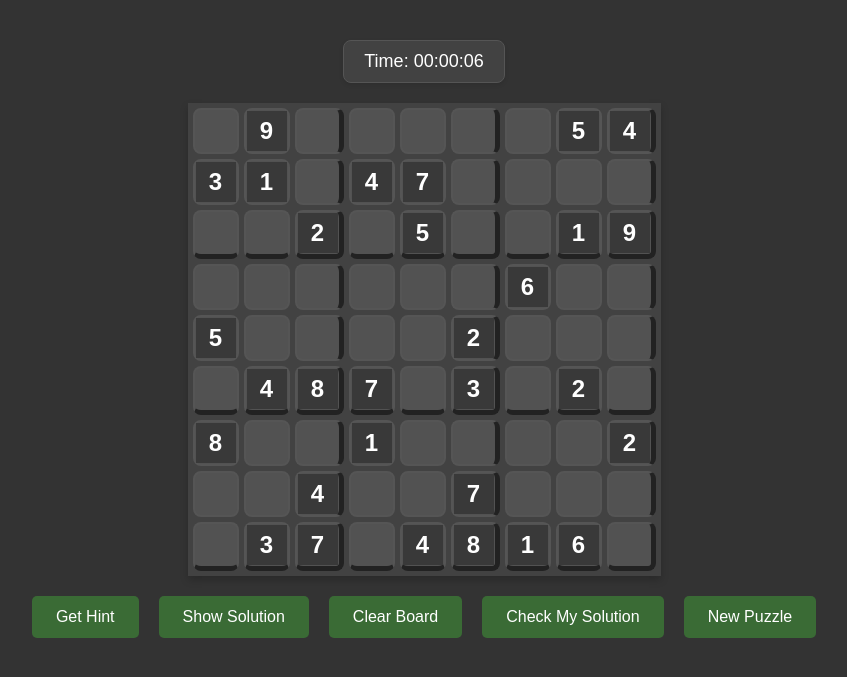
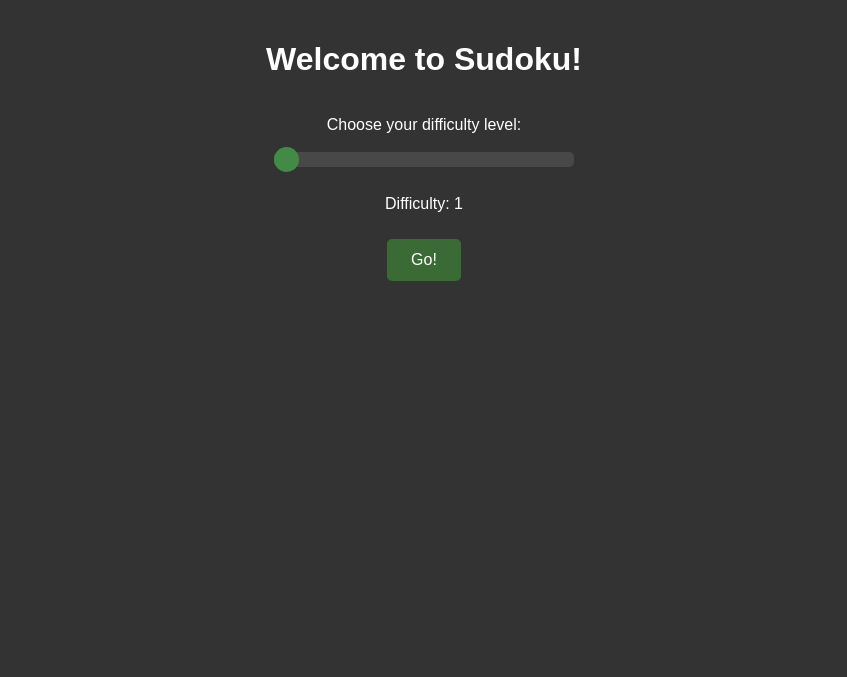
Before and after one commit to Barvaziyel/Sudoku, a Flask app: page / in a window 1280 px wide. Shown: the top 677 px of the page, without its empty margins (216-1063 px from the left). Run offline with Flask 3, Linux system fonts and the light colour scheme; some libraries are stand-ins or nearby versions.

Commit message:
Added homepage where user can choose difficulty level

```diff
--- a/app.py
+++ b/app.py
@@ -1,22 +1,39 @@
 import copy
 import random
-from flask import Flask, render_template
+from flask import Flask, render_template, request
 
 EMPTY_CELL_CHAR = 0
-DEFAULT_DIFFICULTY = 20
 GRID_SQUARE_SIZE = 3
 GRID_SIZE = 9
+DIFFICULTY_MAPPING = {1: 0, 2: 2, 3: 4, 4: 10, 5: 30}
+DEFAULT_DIFFICULTY_LEVEL = 3
+DEFAULT_DIFFICULTY = DIFFICULTY_MAPPING.get(DEFAULT_DIFFICULTY_LEVEL)
+
 
 app = Flask(__name__)
 
 
 @app.route('/')
+def home():
+    """
+    Render the home.html template
+    return: the rendered template
+    """
+    return render_template('home.html')
+
+
+@app.route('/play')
 def fetch_sudoku():
     """
-    Create a sudoku puzzle and solution and render the sudoku.html template
+    Create a sudoku puzzle and solution based on the selected difficulty level
+    and render the sudoku.html template.
     return: the rendered template
     """
-    puzzle, solution = create_puzzle()
+    # Fetch difficulty from the query string, default to level 3 if not provided
+    difficulty_level = int(request.args.get('difficulty', DEFAULT_DIFFICULTY_LEVEL))
+    # Map the difficulty level to max number of cells to try removing before showing the puzzle
+    difficulty = DIFFICULTY_MAPPING.get(difficulty_level, DEFAULT_DIFFICULTY)
+    puzzle, solution = create_puzzle(difficulty)
     return render_template('sudoku.html', grid=puzzle, solution=solution)
 
 
@@ -196,9 +213,7 @@ def solve_sudoku(orig_sudoku):
 def create_puzzle(difficulty=DEFAULT_DIFFICULTY):
     """
     Create a sudoku puzzle
-    Remove numbers from a solved sudoku puzzle one by one until a [parameter 'difficulty'] of failed removals that made the
-    puzzle unsolvable.
-    @param difficulty: The difficulty of the puzzle, number of failed removals before the puzzle is returned
+    @param difficulty: The difficulty of the puzzle
     return: a tuple containing the puzzle and the solution
     """
     sudoku = create_solved_sudoku()
@@ -222,6 +237,9 @@ def create_puzzle(difficulty=DEFAULT_DIFFICULTY):
             # If the number of failed removals is greater than the difficulty, return the puzzle
             if failed_removals > difficulty:
                 return sudoku, solve_sudoku(sudoku)
+        else:
+            # If the sudoku puzzle can still be solved, reset the number of failed removals
+            failed_removals = 0
 
 
 if __name__ == '__main__':
--- /dev/null
+++ b/static/home.js
@@ -0,0 +1,5 @@
+const slider = document.getElementById('difficulty-slider');
+const output = document.getElementById('difficulty-value');
+slider.oninput = function() {
+    output.textContent = this.value;
+}
--- a/static/styles.css
+++ b/static/styles.css
@@ -118,3 +118,46 @@ input[type="text"]:disabled {
     box-shadow: 0 2px 4px rgba(0, 153, 0, 0.2);
     display: none;
 }
+
+form {
+    display: flex;
+    flex-direction: column;
+    align-items: center;
+    gap: 10px;
+    width: 100%;
+    max-width: 300px;
+    margin: auto;
+}
+
+.slider {
+    -webkit-appearance: none;
+    width: 100%;
+    height: 15px;
+    border-radius: 5px;
+    background: #525252;
+    outline: none;
+    opacity: 0.7;
+    transition: opacity .2s;
+}
+
+.slider:hover {
+    opacity: 1;
+}
+
+.slider::-webkit-slider-thumb {
+    -webkit-appearance: none;
+    appearance: none;
+    width: 25px;
+    height: 25px;
+    border-radius: 50%;
+    background: #4CAF50;
+    cursor: pointer;
+}
+
+.slider::-moz-range-thumb {
+    width: 25px;
+    height: 25px;
+    border-radius: 50%;
+    background: #4CAF50;
+    cursor: pointer;
+}
--- /dev/null
+++ b/templates/home.html
@@ -0,0 +1,19 @@
+<!DOCTYPE html>
+<html lang="en">
+<head>
+    <meta charset="UTF-8">
+    <meta name="viewport" content="width=device-width, initial-scale=1.0">
+    <title>Sudoku Home</title>
+    <link rel="stylesheet" href="{{ url_for('static', filename='styles.css') }}">
+</head>
+<body>
+    <h1>Welcome to Sudoku!</h1>
+    <p>Choose your difficulty level:</p>
+    <form action="/play" method="get">
+        <input type="range" id="difficulty-slider" name="difficulty" min="1" max="5" value="1" class="slider">
+        <p>Difficulty: <span id="difficulty-value">1</span></p>
+        <button type="submit" class="button">Go!</button>
+    </form>
+    <script src="{{ url_for('static', filename='home.js') }}"></script>
+</body>
+</html>
```
